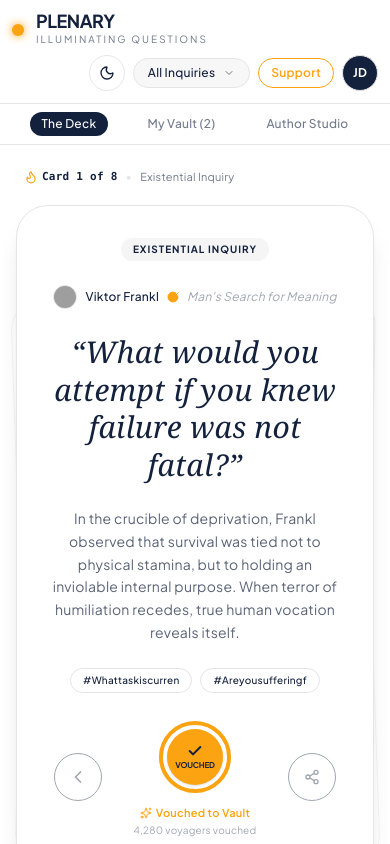
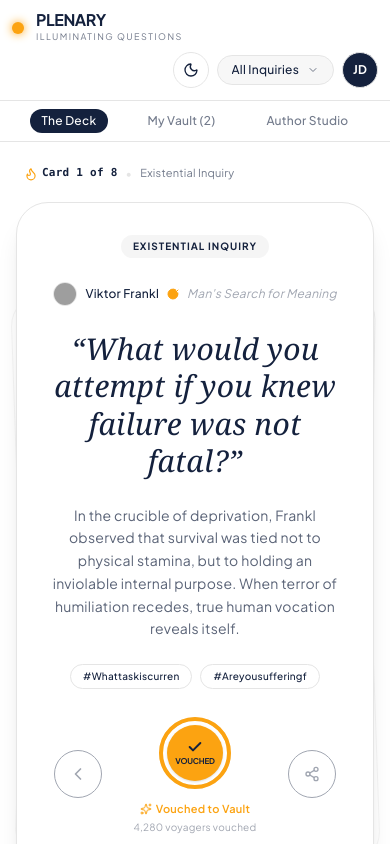
Before and after one commit to PyParssa/Plenary, a React (Vite) app: page / in a window 390 px wide. Shown: the top 844 px of the page. Built offline with nearby package versions, Linux system fonts and the light colour scheme; grey boxes are pictures that could not be loaded.

Commit message:
adding meta data and fix for mobile view

```diff
--- a/index.html
+++ b/index.html
@@ -2,13 +2,27 @@
 <html lang="en">
   <head>
     <meta charset="UTF-8" />
-    <meta name="viewport" content="width=device-width, initial-scale=1.0" />
-    <title>Plenary: Illuminating Questions</title>
-    <meta name="description" content="A breezy, minimalist interface for discovering, vouching, and Socratic reflection on life's deepest questions." />
-    <meta property="og:title" content="Plenary: Illuminating Questions" />
-    <meta property="og:description" content="A breezy, minimalist interface for discovering, vouching, and Socratic reflection on life's deepest questions." />
+    <meta name="viewport" content="width=device-width, initial-scale=1, viewport-fit=cover" />
+    <title>Plenary | Illuminating Questions</title>
+    <meta name="description" content="Plenary is a reflective inquiry deck for exploring life’s most meaningful questions through thoughtful, Socratic prompts and personal vouching." />
+    <meta name="keywords" content="Plenary, reflective questions, existential inquiry, personal growth, philosophy, Socratic reflection, journaling prompts" />
+    <meta name="author" content="Plenary" />
+    <meta name="theme-color" content="#fca311" />
+    <meta name="apple-mobile-web-app-capable" content="yes" />
+    <meta name="apple-mobile-web-app-status-bar-style" content="default" />
+    <meta name="robots" content="index, follow" />
+    <meta property="og:title" content="Plenary | Illuminating Questions" />
+    <meta property="og:description" content="Explore thoughtful, existential questions and reflect with a gentle, Socratic guide." />
     <meta property="og:type" content="website" />
+    <meta property="og:url" content="https://plenary.app" />
+    <meta property="og:image" content="/favicon.svg" />
+    <meta property="og:site_name" content="Plenary" />
     <meta name="twitter:card" content="summary_large_image" />
+    <meta name="twitter:title" content="Plenary | Illuminating Questions" />
+    <meta name="twitter:description" content="Explore thoughtful, existential questions and reflect with a gentle, Socratic guide." />
+    <meta name="twitter:image" content="/favicon.svg" />
+    <link rel="icon" type="image/svg+xml" href="/favicon.svg" />
+    <link rel="apple-touch-icon" href="/favicon.svg" />
     <link rel="preconnect" href="https://fonts.googleapis.com" />
     <link rel="preconnect" href="https://fonts.gstatic.com" crossorigin />
     <link href="https://fonts.googleapis.com/css2?family=Cormorant+Garamond:ital,wght@0,300;0,400;0,500;0,600;1,400&family=Plus+Jakarta+Sans:wght@300;400;500;600;700&display=swap" rel="stylesheet" />
--- a/src/components/TopNav.tsx
+++ b/src/components/TopNav.tsx
@@ -40,19 +40,19 @@ export const TopNav: React.FC<TopNavProps> = ({
 
   return (
     <header className="sticky top-0 z-40 w-full bg-white/95 backdrop-blur-md border-b border-[#e5e5e5] text-[#14213d]">
-      <div className="w-full max-w-7xl mx-auto px-3 sm:px-10 py-3 sm:py-5 flex items-center justify-between gap-2 sm:gap-4 flex-wrap sm:flex-nowrap">
+      <div className="w-full max-w-7xl mx-auto px-3 sm:px-10 py-3 sm:py-5 flex items-center justify-between gap-2 sm:gap-4 flex-wrap sm:flex-nowrap min-w-0">
         {/* Brand Logo & Title */}
         <div
           id="brand-header-logo"
           onClick={() => onTabChange('deck')}
-          className="flex items-center gap-3 cursor-pointer group select-none shrink-0"
+          className="flex items-center gap-3 cursor-pointer group select-none shrink-0 min-w-0"
         >
           <div className="w-3 h-3 bg-[#fca311] rounded-full shadow-[0_0_10px_#fca311] transition-transform duration-300 group-hover:scale-125" />
-          <div>
-            <h1 className="text-lg sm:text-xl font-bold tracking-tight text-[#14213d] leading-none">
+          <div className="min-w-0">
+            <h1 className="text-base sm:text-xl font-bold tracking-tight text-[#14213d] leading-none truncate">
               PLENARY
             </h1>
-            <p className="text-[10px] uppercase tracking-[0.2em] opacity-60 text-[#14213d] mt-0.5">
+            <p className="text-[9px] sm:text-[10px] uppercase tracking-[0.16em] sm:tracking-[0.2em] opacity-60 text-[#14213d] mt-0.5 whitespace-nowrap">
               Illuminating Questions
             </p>
           </div>
@@ -110,7 +110,7 @@ export const TopNav: React.FC<TopNavProps> = ({
         </nav>
 
         {/* Right-Hand Actions */}
-        <div className="flex items-center gap-2 sm:gap-3 ml-auto flex-wrap justify-end shrink-0">
+        <div className="flex items-center gap-2 sm:gap-3 ml-auto flex-wrap justify-end shrink-0 min-w-0">
           <button
             id="night-mode-toggle"
             type="button"
@@ -185,7 +185,7 @@ export const TopNav: React.FC<TopNavProps> = ({
             id="support-patron-button"
             type="button"
             onClick={onOpenSupport}
-            className="text-xs font-semibold px-3 sm:px-4 py-1.5 border border-[#fca311] text-[#fca311] rounded-full hover:bg-[#fca311]/5 transition-colors outline-none cursor-pointer shrink-0"
+            className="hidden sm:inline-flex text-xs font-semibold px-3 sm:px-4 py-1.5 border border-[#fca311] text-[#fca311] rounded-full hover:bg-[#fca311]/5 transition-colors outline-none cursor-pointer shrink-0"
           >
             Support
           </button>
```
Also changed, not shown: public/favicon.svg (added).
